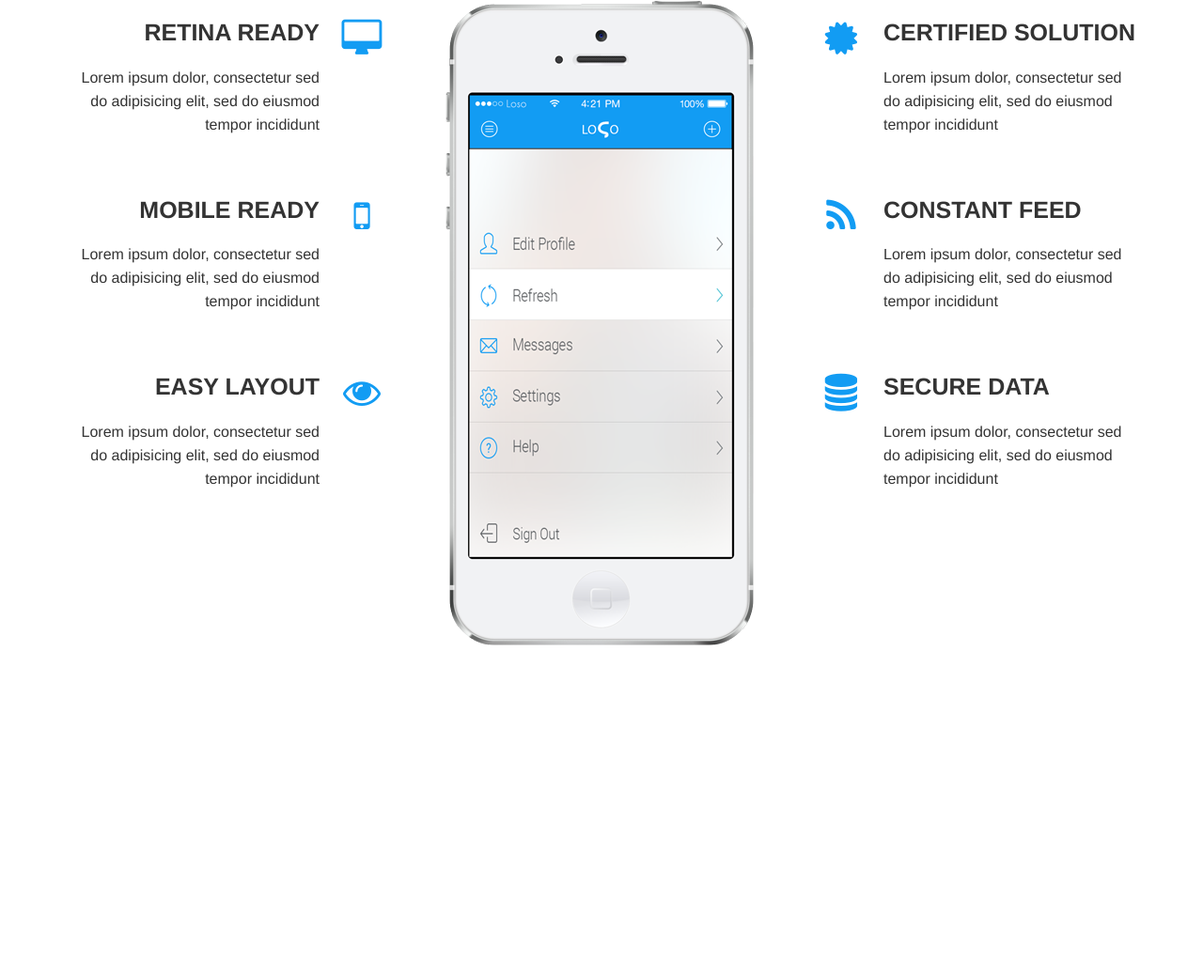
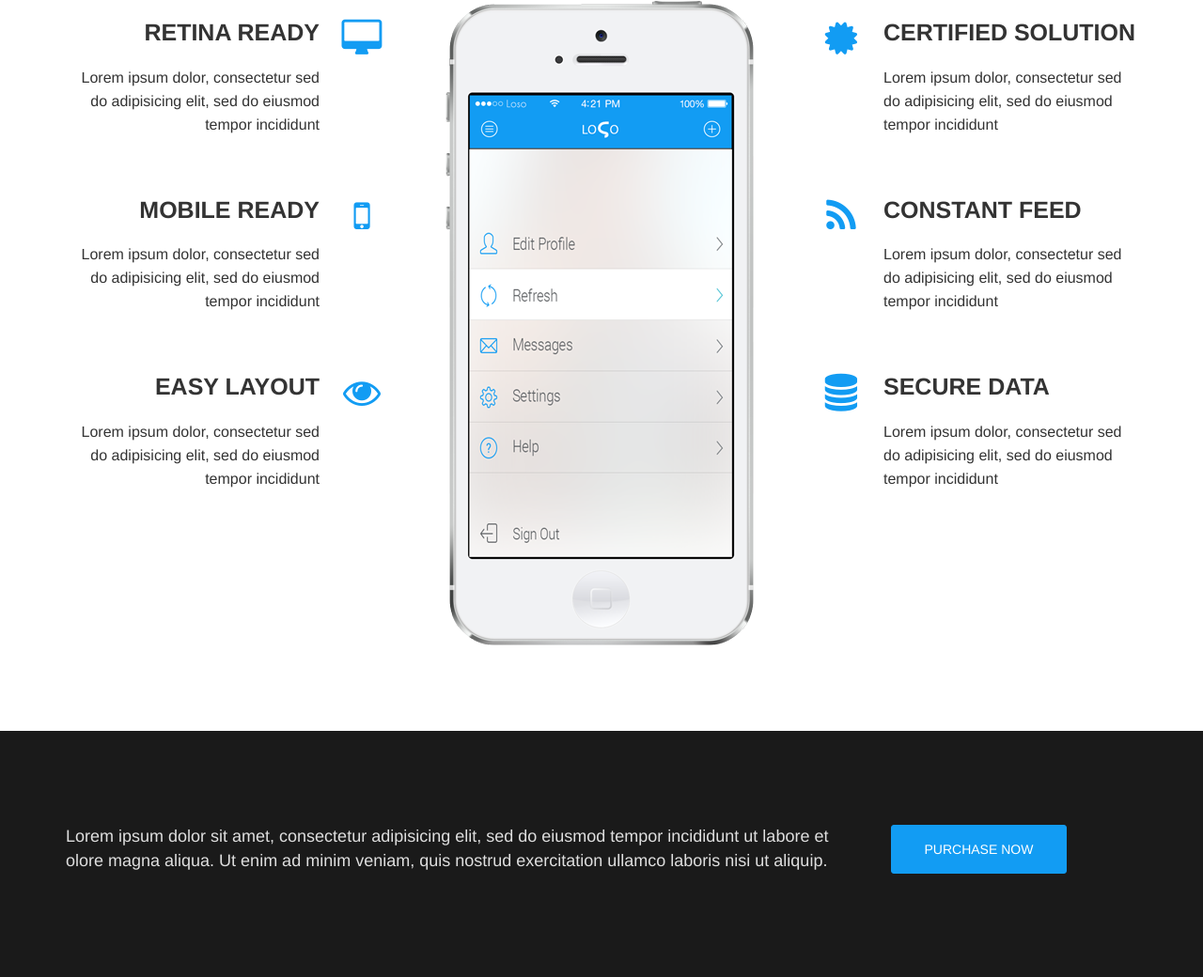
Before and after one commit to Shaneos868/Small-Business-Web-Page, a plain HTML site: page index.html in a window 1280 px wide. Shown: the part 2554-3594 px from the top of the page at 94% size. Before the commit the page ends 3332 px from the top, so only its background shows below. Drawn offline with Linux system fonts and the light colour scheme.

Commit message:
Added Puerchase Now Section

```diff
--- a/css/style.css
+++ b/css/style.css
@@ -341,3 +341,35 @@ ol.carousel-indicators {
 	font-weight: 300;
 	line-height: 25px;
 }
+
+/* ========== Purchase Now ========== */
+
+.purchase-now {
+	background-color: #1a1a1a;
+	padding-top: 100px;
+	padding-bottom: 100px;
+}
+
+.purchase-now p {
+	color: #dfdfdf;
+	font-size: 18px;
+	font-weight: 300;
+}
+
+a.btn-purchase-now,
+a.btn-purchase-now:active,
+a.btn-purchase-now:focus,
+a.btn-purchase-now:visited {
+	background-color: #129CF3;
+	border: 1px solid #129CF3;
+	color: #fff;
+	border-radius: 3px;
+	padding: 15px 35px;
+	text-transform: uppercase;
+	transition: all 1s;
+}
+
+a.btn-purchase-now:hover {
+	background-color: #1274B1;
+	border-color: #316B90;
+}
--- a/index.html
+++ b/index.html
@@ -251,34 +251,21 @@
 
 	<!-- ========== Features ========== -->
 	<section class="features">
-
 		<div class="container">
-
 			<div class="row">
-
 				<div class="col-md-10 col-md-offset-1">
-
 					<div class="section-title">
-
 						<h2>Features</h2>
-
 						<p>Lorem ipsum dolor sit amet, consectetur adipisicing elit, sed do eiusmod tempor incididunt ut labore et dolore magna
 							aliqua. Ut enim ad minim veniam, quis nostrud exercitation ullamco laboris nisi ut aliquip.</p>
-
 					</div>
-
 				</div>
-
 			</div>
-
 		</div>
 
 		<div class="features-inner-wrapper">
-
 			<div class="container">
-
 				<div class="row">
-
 					<div class="col-md-4">
 
 						<!-- left feature item 01 -->
@@ -316,13 +303,9 @@
 					</div>
 
 					<div class="col-md-4">
-
 						<div class="feature-iphone">
-
 							<img src="images/iphone-02.png" alt="feature iphone">
-
 						</div>
-
 					</div>
 
 					<div class="col-md-4">
@@ -359,15 +342,27 @@
 							<h3> SECURE DATA</h3>
 							<P>Lorem ipsum dolor, consectetur sed do adipisicing elit, sed do eiusmod tempor incididunt</P>
 						</div>
+					</div>
+				</div>
+			</div>
+		</div>
 
-					</div>
+	</section>
 
+	<!-- ========== Purchase Now ========== -->
+	<section class="purchase-now">
+		<div class="container">
+			<div class="row">
+				<div class="col-md-9">
+					<p>Lorem ipsum dolor sit amet, consectetur adipisicing elit, sed do eiusmod tempor incididunt ut labore et olore magna
+						aliqua. Ut enim ad minim veniam, quis nostrud exercitation ullamco laboris nisi ut aliquip.</p>
 				</div>
 
+				<div class="col-md-3">
+					<a href="#" class="btn btn-primary btn-purchase-now"> Purchase Now </a>
+				</div>
 			</div>
-
 		</div>
-
 	</section>
 
 
```
Lines whose indentation alone changed are shown as unchanged.
